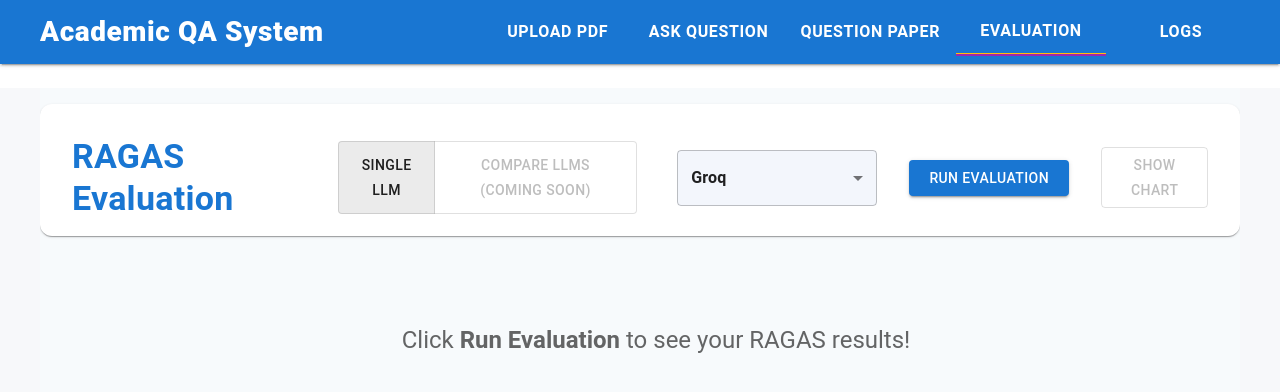
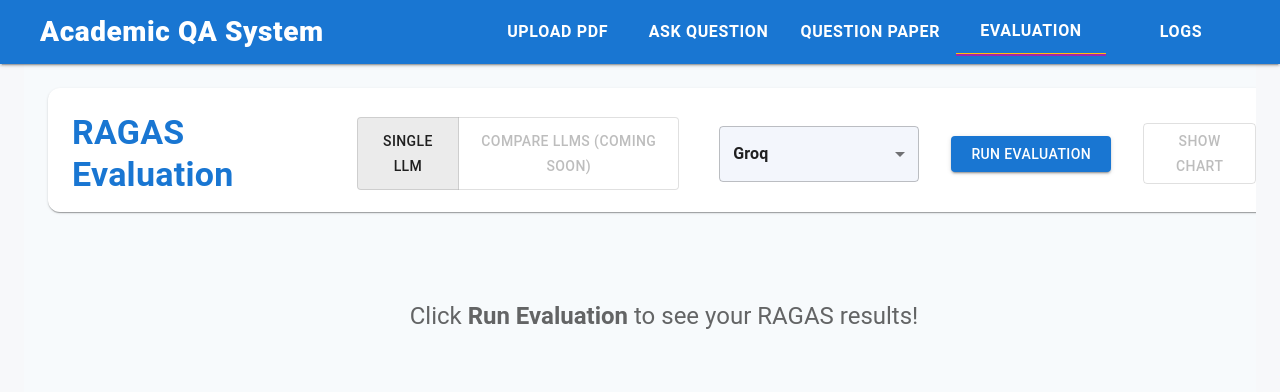
Before and after one commit to jkc1996/educational_rag, a React (Create React App) app in the folder frontend/: page /evaluate in a window 1280 px wide. Shown: the top 392 px of the page. Built offline with nearby package versions, Linux system fonts and the light colour scheme; some icons are missing; the HTML template or start-up script is replaced by a standard one.

Commit message:
evaluation page width setting

```diff
--- a/frontend/src/App.js
+++ b/frontend/src/App.js
@@ -84,7 +84,11 @@ function App() {
         </Toolbar>
       </AppBar>
       {/* Main Content (spaced down for AppBar) */}
-      <Box sx={{ mt: 11, bgcolor: "#f7f8fa", minHeight: "100vh", px: { xs: 1, md: 5 } }}>
+      <Box sx={{ mt: 8,
+            bgcolor: "#f7f8fa",
+            minHeight: "100vh",
+            px: { xs: 1, md: 3 }
+            }}>
         <Routes>
           <Route path="/" element={<UploadPage />} />
           <Route path="/qa" element={<QAPage />} />
--- a/frontend/src/pages/EvaluationPage.jsx
+++ b/frontend/src/pages/EvaluationPage.jsx
@@ -17,7 +17,6 @@ const MODELS = [
   { value: "ollama", label: "Ollama" },
 ];
 
-// Default 2 metrics per category
 const DEFAULT_METRICS = {
   retrieval: ["context_precision", "context_recall"],
   nvidia: ["nv_accuracy", "nv_context_relevance"],
@@ -30,7 +29,6 @@ function EvaluationPage() {
   const [loading, setLoading] = useState(false);
   const [results, setResults] = useState(null);
   const [error, setError] = useState("");
-  // Use category key (not tab idx) for UI
   const [categoryKey, setCategoryKey] = useState(METRIC_CATEGORIES[0].key);
   const [chartOpen, setChartOpen] = useState(false);
   const [expandedRows, setExpandedRows] = useState({});
@@ -39,15 +37,13 @@ function EvaluationPage() {
     nvidia: DEFAULT_METRICS.nvidia,
     nlp: DEFAULT_METRICS.nlp,
   });
-  const [anchorEl, setAnchorEl] = useState(null); // For column selector
+  const [anchorEl, setAnchorEl] = useState(null);
 
-  // Derived
   const category = METRIC_CATEGORIES.find(cat => cat.key === categoryKey);
   const categoryMetrics = category.metrics;
   const metricsToShow = shownMetrics[categoryKey] || [];
   const averages = results ? getMetricAverages(results, metricsToShow) : {};
 
-  // Evaluate button
   const handleEvaluate = async () => {
     setLoading(true);
     setResults(null);
@@ -70,26 +66,21 @@ function EvaluationPage() {
     setLoading(false);
   };
 
-  // Change category (dropdown)
   const handleCategoryChange = (e) => {
     const newCat = e.target.value;
     setCategoryKey(newCat);
-    // Ensure at least some metrics selected
     setShownMetrics(prev => ({
       ...prev,
       [newCat]: prev[newCat]?.length ? prev[newCat] : DEFAULT_METRICS[newCat]
     }));
   };
 
-  // Show/Hide column selector menu
   const handleColMenuOpen = (e) => setAnchorEl(e.currentTarget);
   const handleColMenuClose = () => setAnchorEl(null);
 
-  // Metric column toggle
   const handleMetricToggle = (metric) => {
     setShownMetrics(prev => {
       let old = prev[categoryKey] || [];
-      // Always at least 1 metric shown!
       if (old.includes(metric)) {
         if (old.length === 1) return prev;
         return { ...prev, [categoryKey]: old.filter(m => m !== metric) };
@@ -99,7 +90,6 @@ function EvaluationPage() {
     });
   };
 
-  // Context expand/collapse
   const handleExpandRow = (id) => {
     setExpandedRows(prev => ({ ...prev, [id]: !prev[id] }));
   };
@@ -111,9 +101,17 @@ function EvaluationPage() {
       background: "#f7fafc",
       p: 0,
       m: 0,
-      overflow: "hidden"
+      overflow: "auto"
     }}>
-      {/* Top Card */}
+      {/* --- Top Card --- */}
+      <Box sx={{
+        width: "100%",
+        maxWidth: 1680,
+        mx: "auto",
+        mt: 3,
+        mb: 1,
+        px: { xs: 1, sm: 2, md: 3 },
+      }}>
         <Paper
           elevation={2}
           sx={{
@@ -123,12 +121,9 @@ function EvaluationPage() {
             display: "flex",
             alignItems: "center",
             gap: 2,
-          px: 4,
-          pt: 4,
+            px: { xs: 1, sm: 2, md: 3 },
+            pt: 3,
             pb: 2,
-          mt: 2,
-          mx: "auto",
-          maxWidth: "98vw",
             minWidth: 320,
             zIndex: 3
           }}
@@ -177,14 +172,15 @@ function EvaluationPage() {
             Show Chart
           </Button>
         </Paper>
+      </Box>
 
-      {/* Main Content */}
+      {/* --- Main Content --- */}
       <Box sx={{
-        px: 2,
-        pt: 3,
         width: "100%",
-        maxWidth: "100vw",
-        overflow: "visible" // allow scroll only inside the rounded box
+        maxWidth: 1680,
+        mx: "auto",
+        px: { xs: 1, sm: 2, sm: 3 },
+        pt: 2,
       }}>
         {error && (
           <Typography color="error" mt={2}>{error}</Typography>
@@ -198,13 +194,15 @@ function EvaluationPage() {
         )}
         {results && (
           <>
-            {/* Dropdowns above table */}
+            {/* --- Controls Above Table --- */}
             <Box sx={{
               display: "flex", alignItems: "center", gap: 2, mb: 2,
               justifyContent: { xs: "flex-start", sm: "space-between" }
             }}>
-              <FormControl sx={{ minWidth: 210 }}>
-                <InputLabel id="cat-dd-label"><CategoryIcon sx={{ fontSize: 18, mr: 1, verticalAlign: "middle" }} />Category</InputLabel>
+              <FormControl sx={{ minWidth: 180 }}>
+                <InputLabel id="cat-dd-label">
+                  <CategoryIcon sx={{ fontSize: 18, mr: 1, verticalAlign: "middle" }} />Category
+                </InputLabel>
                 <Select
                   labelId="cat-dd-label"
                   value={categoryKey}
@@ -230,7 +228,7 @@ function EvaluationPage() {
                     background: "#fff",
                     fontWeight: 600,
                     borderRadius: 2,
-                    minWidth: 170
+                    minWidth: 140
                   }}
                 >
                   Show Columns
@@ -242,7 +240,6 @@ function EvaluationPage() {
                 onClose={handleColMenuClose}
                 keepMounted
               >
-                {/* Qid/question/answer/ground_truth/contexts always checked/disabled */}
                 {STATIC_COLS.map(col => (
                   <MenuItem key={col.key} dense disabled>
                     <Checkbox checked disabled />
@@ -267,23 +264,30 @@ function EvaluationPage() {
               averages={averages}
               metrics={metricsToShow}
             />
-            {/* Table inside a perfectly rounded box */}
+
+            {/* --- Table in a perfectly rounded box, horizontally scrollable --- */}
             <Paper elevation={2}
               sx={{
                 width: "100%",
-                maxWidth: "100%",
-                overflow: "auto",
-                borderRadius: "10px",
+                overflow: "hidden",
+                borderRadius: "20px",
                 background: "#fff",
                 boxShadow: "0 2px 4px rgba(0,0,0,0.07)",
                 my: 1,
-                px: 0,
                 pb: 2,
-                border: "1.5px solid #e0e0e0",
-                minHeight: 350
+                border: "1.5px solid #e0e0e0"
               }}
             >
-              <Table size="small" stickyHeader >
+              <Box sx={{
+                width: "100%",
+                overflowX: "auto",
+                borderRadius: "inherit"
+              }}>
+                <Table size="small" stickyHeader sx={{
+                  minWidth: 1200 + metricsToShow.length * 135,
+                  background: "#fff",
+                  borderRadius: "inherit"
+                }}>
                   <TableHead>
                     <TableRow>
                       {STATIC_COLS.map(col => (
@@ -387,6 +391,7 @@ function EvaluationPage() {
                     ))}
                   </TableBody>
                 </Table>
+              </Box>
             </Paper>
           </>
         )}
```
Lines whose indentation alone changed are shown as unchanged.
